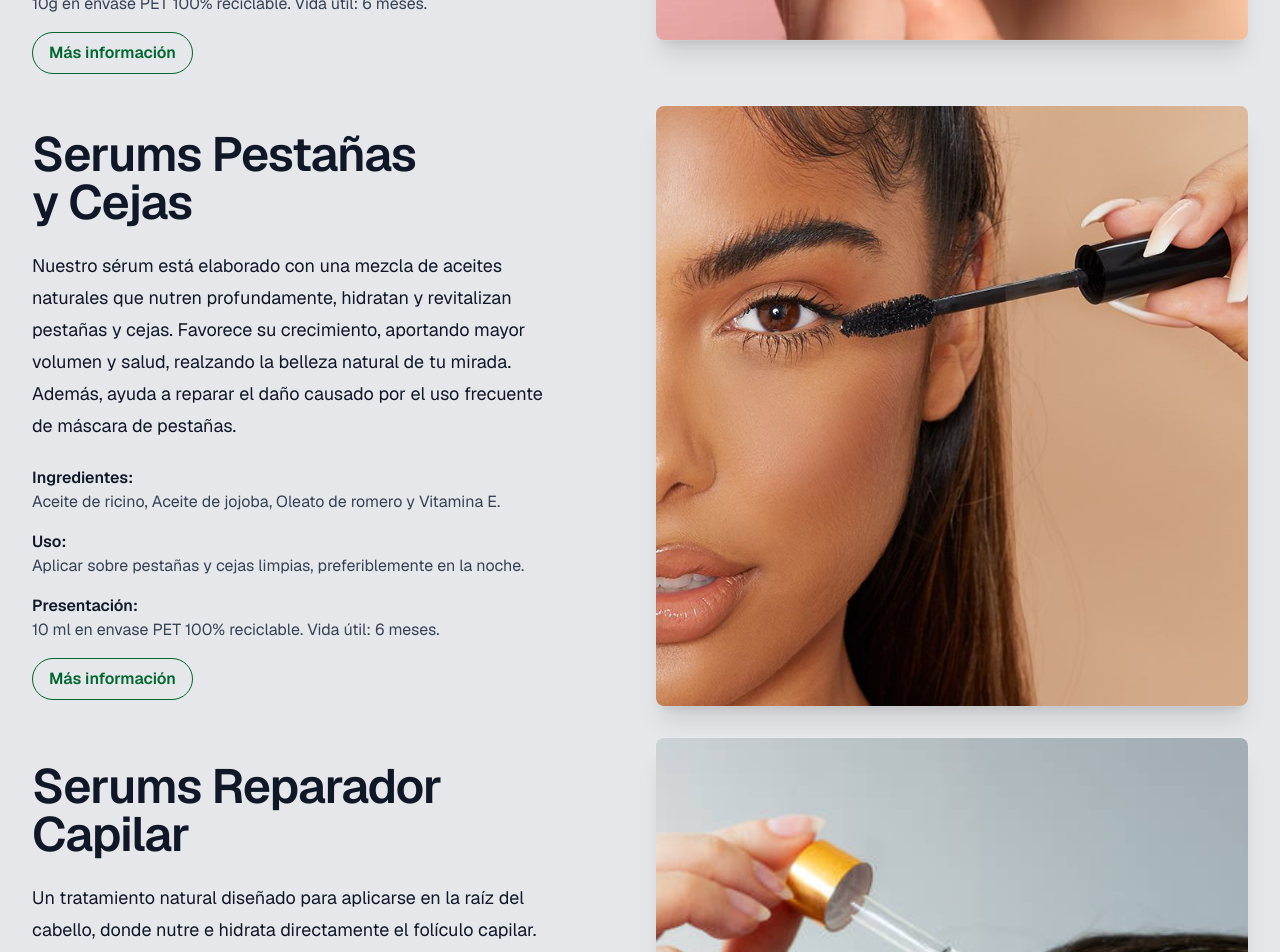
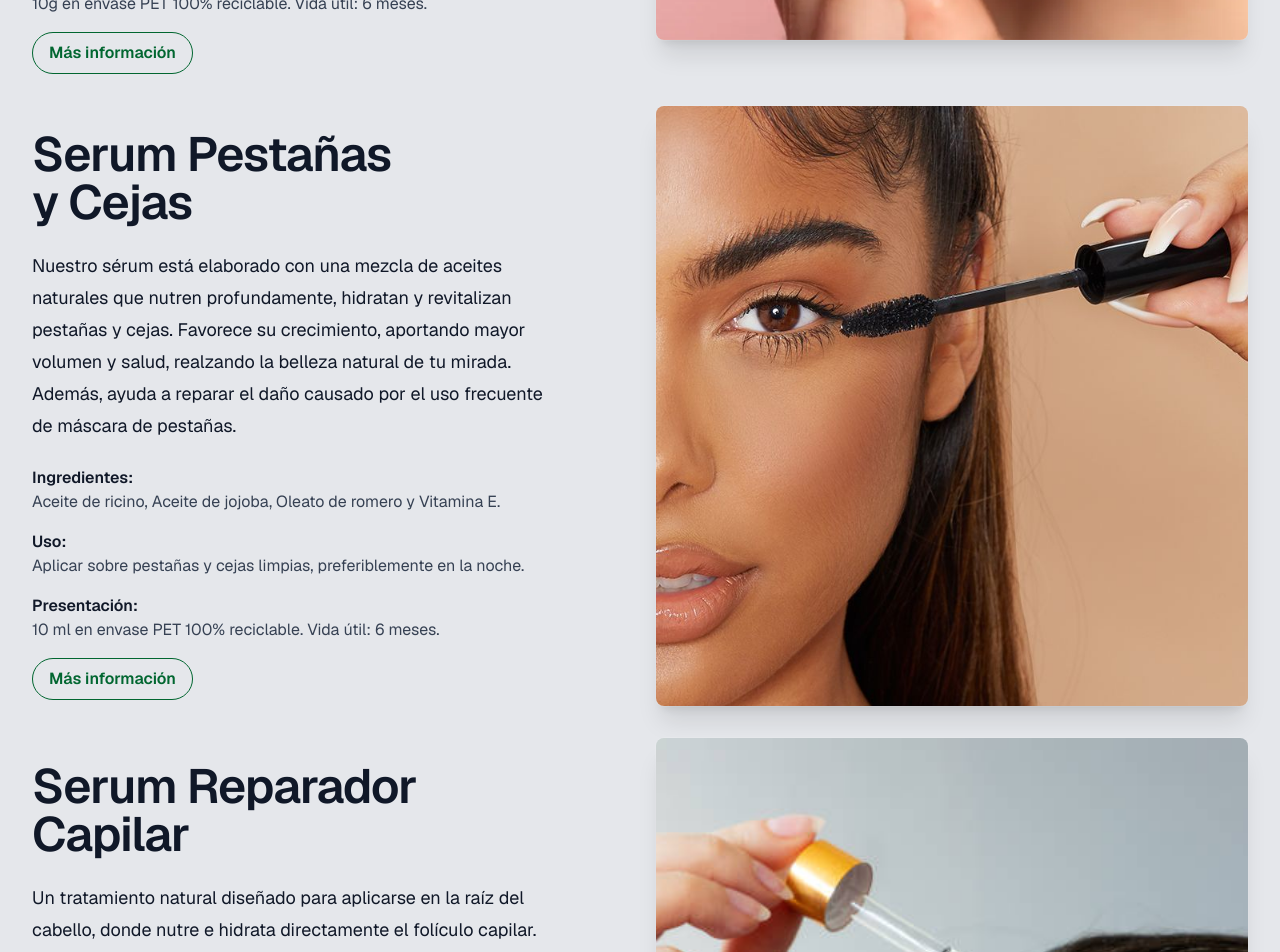
Before and after one commit to alancueva/claurea, a Next.js app: page /pages/products in a window 1280 px wide. Shown: the part 1020-1972 px from the top of the page. Built offline with nearby package versions, Linux system fonts and the light colour scheme.

Commit message:
cambio en la seccion de productos con el titulo de serums por serum

```diff
--- a/src/app/pages/products/page.tsx
+++ b/src/app/pages/products/page.tsx
@@ -81,7 +81,7 @@ export default function Productos() {
               <div className="lg:max-w-lg">
                 {/* <h2 className="text-base/7 font-semibold text-gray-400">Deploy faster</h2> */}
                 <p className="mt-2 text-4xl font-semibold tracking-tight text-pretty text-gray-900 sm:text-5xl">
-                  Serums Pestañas y Cejas
+                  Serum Pestañas y Cejas
                 </p>
                 <p className="mt-6 text-lg/8 text-gray-900">
                   Nuestro sérum está elaborado con una mezcla de aceites naturales
@@ -142,7 +142,7 @@ export default function Productos() {
               <div className="lg:max-w-lg">
                 {/* <h2 className="text-base/7 font-semibold text-gray-400">Deploy faster</h2> */}
                 <p className="mt-2 text-4xl font-semibold tracking-tight text-pretty text-gray-900 sm:text-5xl">
-                  Serums Reparador Capilar
+                  Serum Reparador Capilar
                 </p>
                 <p className="mt-6 text-lg/8 text-gray-900">
                   Un tratamiento natural diseñado para aplicarse en la raíz del cabello, donde nutre e hidrata directamente el folículo capilar. Su acción ayuda a fortalecer el crecimiento, mejorar la salud del cuero cabelludo y prevenir la caída, logrando un cabello más resistente, brillante y con vitalidad.
```
